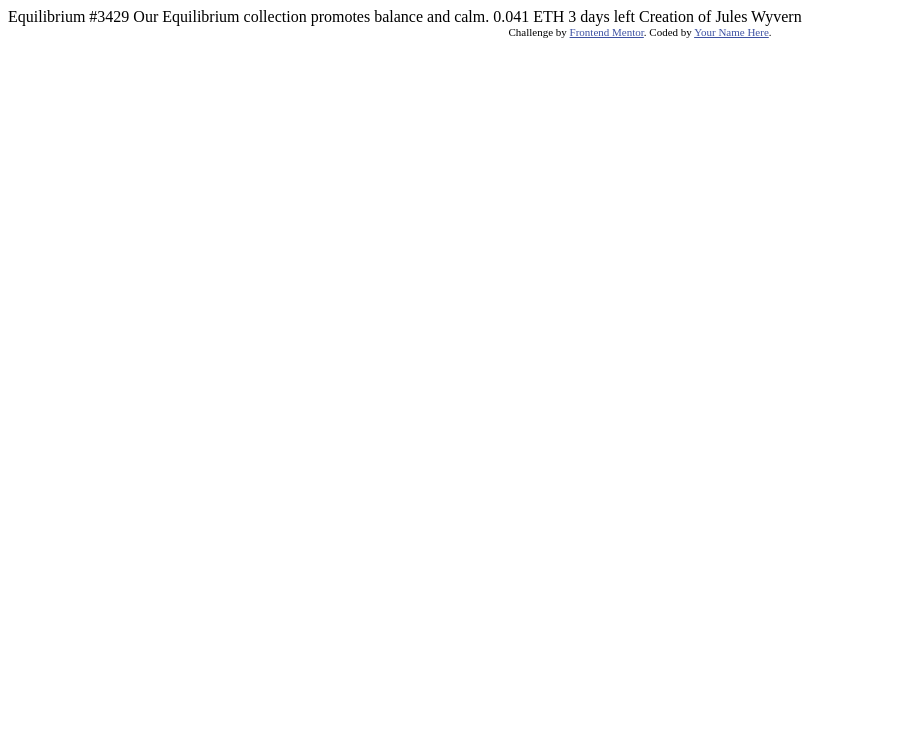
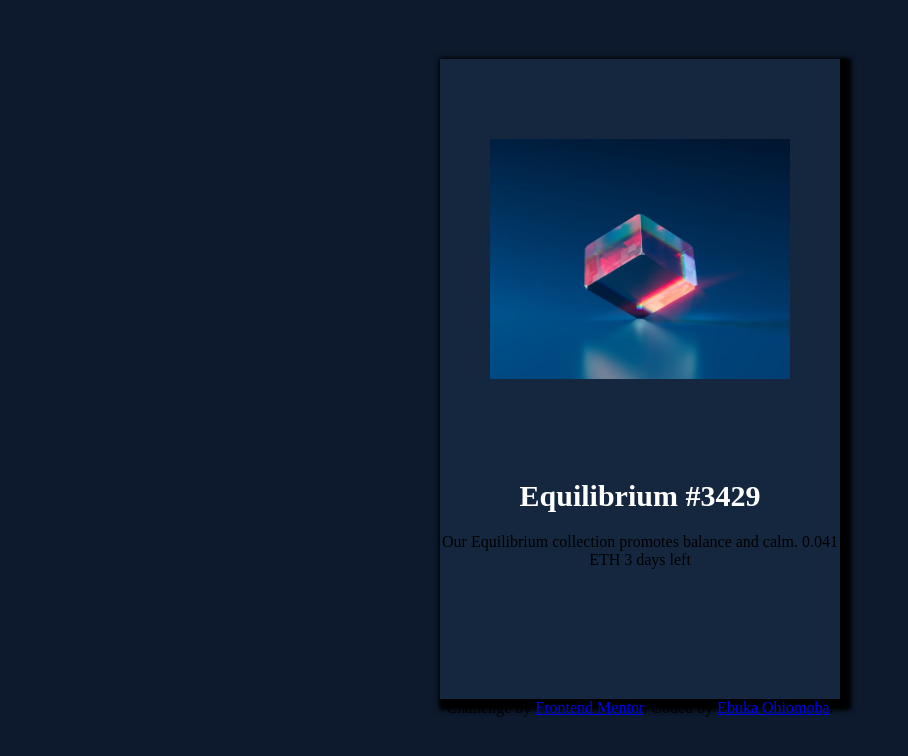
Before and after one commit to ebukaohiomoba/nft-preview, a plain HTML site: page index.html in a window 1280 px wide. Shown: the whole page, without its empty margins (0-908 px from the left). Drawn offline with Linux system fonts and the light colour scheme.

Commit message:
Centered image

```diff
--- a/index.html
+++ b/index.html
@@ -7,27 +7,30 @@
   <link rel="icon" type="image/png" sizes="32x32" href="./images/favicon-32x32.png">
 
   <title>Frontend Mentor | NFT preview card component</title>
+  <link rel="stylesheet" href="styles.css">
 
-  <!-- Feel free to remove these styles or customise in your own stylesheet 👍 -->
-  <style>
-    .attribution { font-size: 11px; text-align: center; }
-    .attribution a { color: hsl(228, 45%, 44%); }
-  </style>
 </head>
 <body>
+<div class="container">
+  <div class = "main-text">
+  <div class="img-container">
+  <img src="images/image-equilibrium.jpg" class="center" alt="Equilibrium">
+  </div>
 
-  Equilibrium #3429
-
-  Our Equilibrium collection promotes balance and calm.
+  <h1>Equilibrium #3429</h1>
+  <p>Our Equilibrium collection promotes balance and calm.
 
   0.041 ETH
   3 days left
+  </p>
 
-  Creation of Jules Wyvern
+</div>
 
-  <div class="attribution">
-    Challenge by <a href="https://www.frontendmentor.io?ref=challenge" target="_blank">Frontend Mentor</a>.
-    Coded by <a href="#">Your Name Here</a>.
-  </div>
+<div class="attribution">
+Challenge by <a href="https://www.frontendmentor.io?ref=challenge" target="_blank">Frontend Mentor</a>.
+Coded by <a href="#">Ebuka Ohiomoba</a>.
+</div>
+</div>
+
 </body>
 </html>
--- /dev/null
+++ b/styles.css
@@ -0,0 +1,35 @@
+body{
+    background-color: rgba(13,26,45,255);
+}
+.container{
+    display: flex;
+    flex-direction: column;
+    align-items: center;
+    justify-content: center;
+    height: 95vh;
+}
+.main-text{
+    box-shadow: 5px 5px 5px 5px, 5px 5px 5px 5px ;
+    width: 50vh;
+    height: 80vh;
+    background-color: rgba(21,39,63,255);
+}
+h1{
+    font-size: 30px;
+    color: white;
+    text-align: center;
+}
+p{
+    text-align: center;
+}
+
+img{
+    width: 75%;
+    height: 60%;
+}
+.img-container{
+    display: flex;
+    justify-content: center;
+    align-items: center;
+    height: 400px;
+}
```
